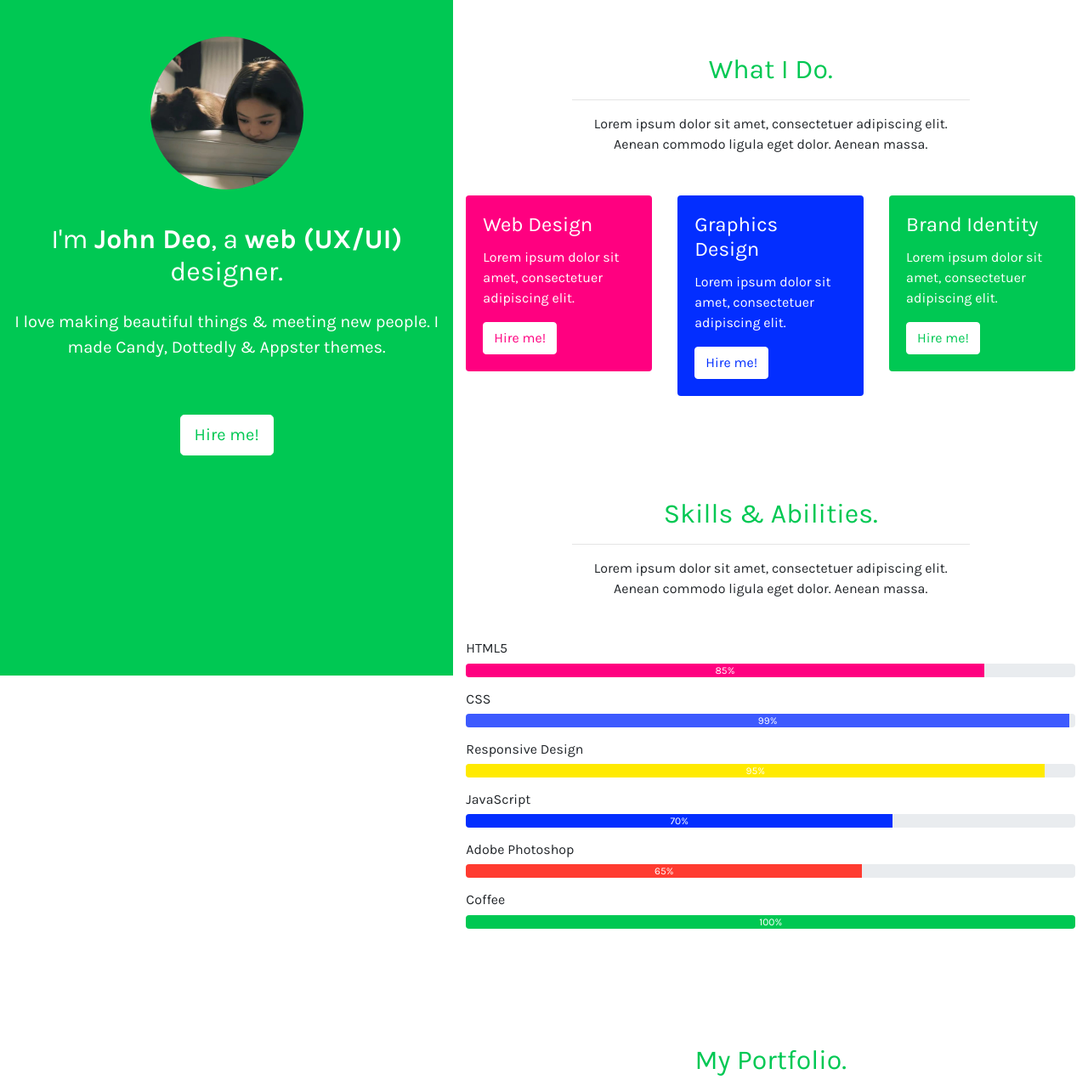
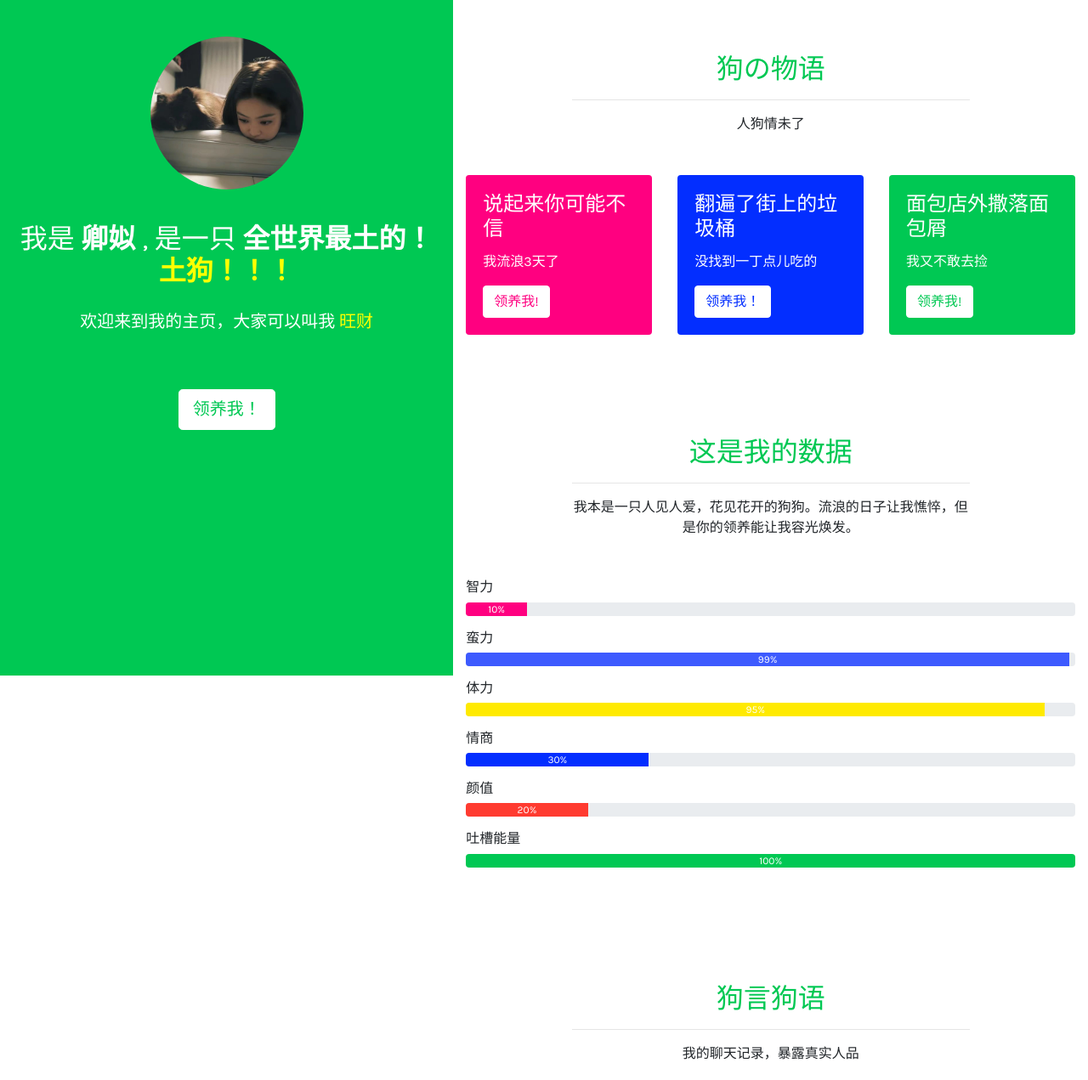
Before and after one commit to ZSDXZC/zhan.github.io, a plain HTML site: page html/index.html in a window 1280 px wide. Shown: the part 5-1276 px from the top of the page at 85% size. Drawn offline with nearby package versions, Linux system fonts and the light colour scheme.

Commit message:
commit second

```diff
--- a/index.html
+++ b/html/index.html
@@ -18,15 +18,15 @@
                 <div class="row">
                     <div class="col-md-5 bg-green text-white py-5 text-center col-fixed">
                         <div class="mb-3">
-                            <img src="img/male.jpg" alt="Male" class="brand-logo img-fluid rounded-circle"/>
+                            <img src="img/male.jpg" alt="Male" class="brand-logo img-fluid rounded-circle" />
                         </div>
-                        <h1 class="pt-4 text-white h2">I'm <span>John Deo</span>, a <span>web (UX/UI)</span><br/> designer.</h1>
+                        <h1 class="pt-4 text-white h2"> 我是 <span> 卿姒 </span>, 是一只 <span> 全世界最土的！ </span><br /> <strong><span style="color: yellow;">土狗！！！</span></strong> </h1>
                         <p class="mt-4 lead text-white">
-                            I love making beautiful things & meeting new people. I made Candy, Dottedly & Appster themes.
+                            欢迎来到我的主页，大家可以叫我 <strong><span style="color: yellow;">旺财</span></strong>
                         </p>
                         <div class="pt-5">
                             <a href="#services" class="btn btn-white btn-lg">
-                                Hire me!
+                                领养我！
                             </a>
                         </div>
                     </div>
@@ -36,10 +36,10 @@
                             <div class="container-fluid">
                                 <div class="row">
                                     <div class="col-sm-8 mx-auto text-center">
-                                        <h2 class="text-primary">What I Do.</h2>
+                                        <h2 class="text-primary"> 狗の物语 </h2>
                                         <hr/>
                                         <p>
-                                            Lorem ipsum dolor sit amet, consectetuer adipiscing elit. Aenean commodo ligula eget dolor. Aenean massa.
+                                            人狗情未了
                                         </p>
                                     </div>
                                 </div>
@@ -47,27 +47,27 @@
                                     <div class="col-sm-4 mt-2">
                                         <div class="card text-white bg-pink border-none">
                                             <div class="card-body">
-                                                <h4 class="card-title">Web Design</h4>
-                                                <p class="card-text">Lorem ipsum dolor sit amet, consectetuer adipiscing elit.</p>
-                                                <a href="#" class="btn btn-white text-pink">Hire me!</a>
+                                                <h4 class="card-title"> 说起来你可能不信 </h4>
+                                                <p class="card-text"> 我流浪3天了 </p>
+                                                <a href="#" class="btn btn-white text-pink">领养我!</a>
                                             </div>
                                         </div>
                                     </div>
                                     <div class="col-sm-4 mt-2">
                                         <div class="card text-white bg-blue border-none">
                                             <div class="card-body">
-                                                <h4 class="card-title">Graphics Design</h4>
-                                                <p class="card-text">Lorem ipsum dolor sit amet, consectetuer adipiscing elit.</p>
-                                                <a href="#" class="btn btn-white text-blue">Hire me!</a>
+                                                <h4 class="card-title"> 翻遍了街上的垃圾桶 </h4>
+                                                <p class="card-text"> 没找到一丁点儿吃的 </p>
+                                                <a href="#" class="btn btn-white text-blue"> 领养我！ </a>
                                             </div>
                                         </div>
                                     </div>
                                     <div class="col-sm-4 mt-2">
                                         <div class="card text-white bg-green border-none">
                                             <div class="card-body">
-                                                <h4 class="card-title">Brand Identity</h4>
-                                                <p class="card-text">Lorem ipsum dolor sit amet, consectetuer adipiscing elit.</p>
-                                                <a href="#" class="btn btn-white text-green">Hire me!</a>
+                                                <h4 class="card-title"> 面包店外撒落面包屑 </h4>
+                                                <p class="card-text"> 我又不敢去捡 </p>
+                                                <a href="#" class="btn btn-white text-green">领养我!</a>
                                             </div>
                                         </div>
                                     </div>
@@ -80,36 +80,36 @@
                             <div class="container-fluid">
                                 <div class="row">
                                     <div class="col-sm-8 mx-auto text-center">
-                                        <h2 class="text-primary">Skills & Abilities.</h2>
+                                        <h2 class="text-primary"> 这是我的数据 </h2>
                                         <hr/>
                                         <p>
-                                            Lorem ipsum dolor sit amet, consectetuer adipiscing elit. Aenean commodo ligula eget dolor. Aenean massa.
+                                            我本是一只人见人爱，花见花开的狗狗。流浪的日子让我憔悴，但是你的领养能让我容光焕发。
                                         </p>
                                     </div>
                                 </div>
                                 <div class="row mt-4">
                                     <div class="col-lg-12 mt-2">
-                                        <h6>HTML5</h6>
+                                        <h6>智力</h6>
                                         <div class="progress mb-3">
-                                            <div class="progress-bar bg-pink" role="progressbar" style="width: 85%" aria-valuenow="85" aria-valuemin="0" aria-valuemax="100">85%</div>
+                                            <div class="progress-bar bg-pink" role="progressbar" style="width: 10%" aria-valuenow="10" aria-valuemin="0" aria-valuemax="100">10%</div>
                                         </div>
-                                        <h6>CSS</h6>
+                                        <h6>蛮力</h6>
                                         <div class="progress mb-3">
                                             <div class="progress-bar bg-purple" role="progressbar" style="width: 99%" aria-valuenow="99" aria-valuemin="0" aria-valuemax="100">99%</div>
                                         </div>
-                                        <h6>Responsive Design</h6>
+                                        <h6>体力</h6>
                                         <div class="progress mb-3">
                                             <div class="progress-bar bg-orange" role="progressbar" style="width: 95%" aria-valuenow="95" aria-valuemin="0" aria-valuemax="100">95%</div>
                                         </div>
-                                        <h6>JavaScript</h6>
+                                        <h6>情商</h6>
                                         <div class="progress mb-3">
-                                            <div class="progress-bar bg-blue" role="progressbar" style="width: 70%" aria-valuenow="70" aria-valuemin="0" aria-valuemax="100">70%</div>
+                                            <div class="progress-bar bg-blue" role="progressbar" style="width: 30%" aria-valuenow="30" aria-valuemin="0" aria-valuemax="100">30%</div>
                                         </div>
-                                        <h6>Adobe Photoshop</h6>
+                                        <h6>颜值</h6>
                                         <div class="progress mb-3">
-                                            <div class="progress-bar bg-red" role="progressbar" style="width: 65%" aria-valuenow="65" aria-valuemin="0" aria-valuemax="100">65%</div>
+                                            <div class="progress-bar bg-red" role="progressbar" style="width: 20%" aria-valuenow="20" aria-valuemin="0" aria-valuemax="100">20%</div>
                                         </div>
-                                        <h6>Coffee</h6>
+                                        <h6>吐槽能量</h6>
                                         <div class="progress mb-3">
                                             <div class="progress-bar bg-green" role="progressbar" style="width: 100%" aria-valuenow="100" aria-valuemin="0" aria-valuemax="100">100%</div>
                                         </div>
@@ -123,10 +123,10 @@
                             <div class="container-fluid">
                                 <div class="row">
                                     <div class="col-sm-8 mx-auto text-center">
-                                        <h2 class="text-primary">My Portfolio.</h2>
+                                        <h2 class="text-primary"> 狗言狗语 </h2>
                                         <hr/>
                                         <p>
-                                            Lorem ipsum dolor sit amet, consectetuer adipiscing elit. Aenean commodo ligula eget dolor. Aenean massa.
+                                            我的聊天记录，暴露真实人品
                                         </p>
                                     </div>
                                 </div>
@@ -135,8 +135,8 @@
                                         <div class="card">
                                             <img class="card-img-top" src="img/gallery-1.jpg" alt="Gallery">
                                             <div class="card-body">
-                                                <h5 class="card-title"><a href="#">Bitty</a></h5>
-                                                <p class="card-text">Lorem ipsum dolor sit amet, consectetuer adipiscing elit.</p>
+                                                <h5 class="card-title"><a href="#">礼貌待人</a></h5>
+                                                <p class="card-text"> 字字珠玑，谨言慎行。 </p>
                                             </div>
                                         </div>
                                     </div>
@@ -145,8 +145,8 @@
                                             <div class="card ">
                                                 <img class="card-img-top" src="img/gallery-2.jpg" alt="Gallery">
                                                 <div class="card-body">
-                                                    <h5 class="card-title"><a href="#">Harley Davidson</a></h5>
-                                                    <p class="card-text">Lorem ipsum dolor sit amet, consectetuer adipiscing elit.</p>
+                                                    <h5 class="card-title"><a href="#"> 矜持玉女 </a></h5>
+                                                    <p class="card-text"> 反黄斗士，正经老司 </p>
                                                 </div>
                                             </div>
                                         </div>
@@ -161,15 +161,15 @@
                                 <div class="row d-md-flex text-center text-primary">
                                     <div class="col-sm-4">
                                         <p><em class="ion-ios-telephone-outline icon-md"></em></p>
-                                        <p class="lead">+49 456 7595</p>
+                                        <p class="lead"> 13623454399</p>
                                     </div>
                                     <div class="col-sm-4">
                                         <p><em class="ion-ios-chatbubble-outline icon-md"></em></p>
-                                        <p class="lead">john@gmail.com</p>
+                                        <p class="lead">gougou@gmail.com</p>
                                     </div>
                                     <div class="col-sm-4">
                                         <p><em class="ion-ios-location-outline icon-md"></em></p>
-                                        <p class="lead">Austin, TX, USA</p>
+                                        <p class="lead">HuaiAn, Jiangsu, China</p>
                                     </div>
                                 </div>
                             </div>
@@ -180,10 +180,10 @@
                             <div class="container">
                                 <div class="row">
                                     <div class="col-sm-8 mx-auto text-center">
-                                        <h3 class="text-primary">Connect.</h3>
+                                        <h3 class="text-primary">领养我</h3>
                                         <hr/>
                                         <p>
-                                            Let's connect with me.
+                                            行行好
                                         </p>
                                         <p class="mt-2">
                                             <a href="#"><em class="ion-social-twitter text-twitter-alt icon-sm mr-3"></em></a>
@@ -191,7 +191,7 @@
                                             <a href="#"><em class="ion-social-linkedin text-linkedin-alt icon-sm mr-3"></em></a>
                                         </p>
                                         <p class="pt-2 text-muted">
-                                            &copy; <a target="_blank" href="http://www.mobanwang.com/" title="模板王">模板王</a> Resume Theme - All Rights Reserved
+                                            &copy; <a target="_blank" href="http://www.mobanwang.com/" title="模板王">狗姒の网站</a> 当狗如是我！
                                         </p>
                                     </div>
                                 </div>
```
Also changed, not shown: goods.txt (deleted), html/css/_custom.scss (renamed from css/_custom.scss), html/css/_variables.scss (renamed from css/_variables.scss), html/css/bootstrap.css (renamed from css/bootstrap.css), html/css/bootstrap.min.css (renamed from css/bootstrap.min.css), html/img/gallery-1.jpg (renamed from img/gallery-1.jpg), html/img/gallery-2.jpg (renamed from img/gallery-2.jpg), html/img/male.jpg (renamed from img/male.jpg).
